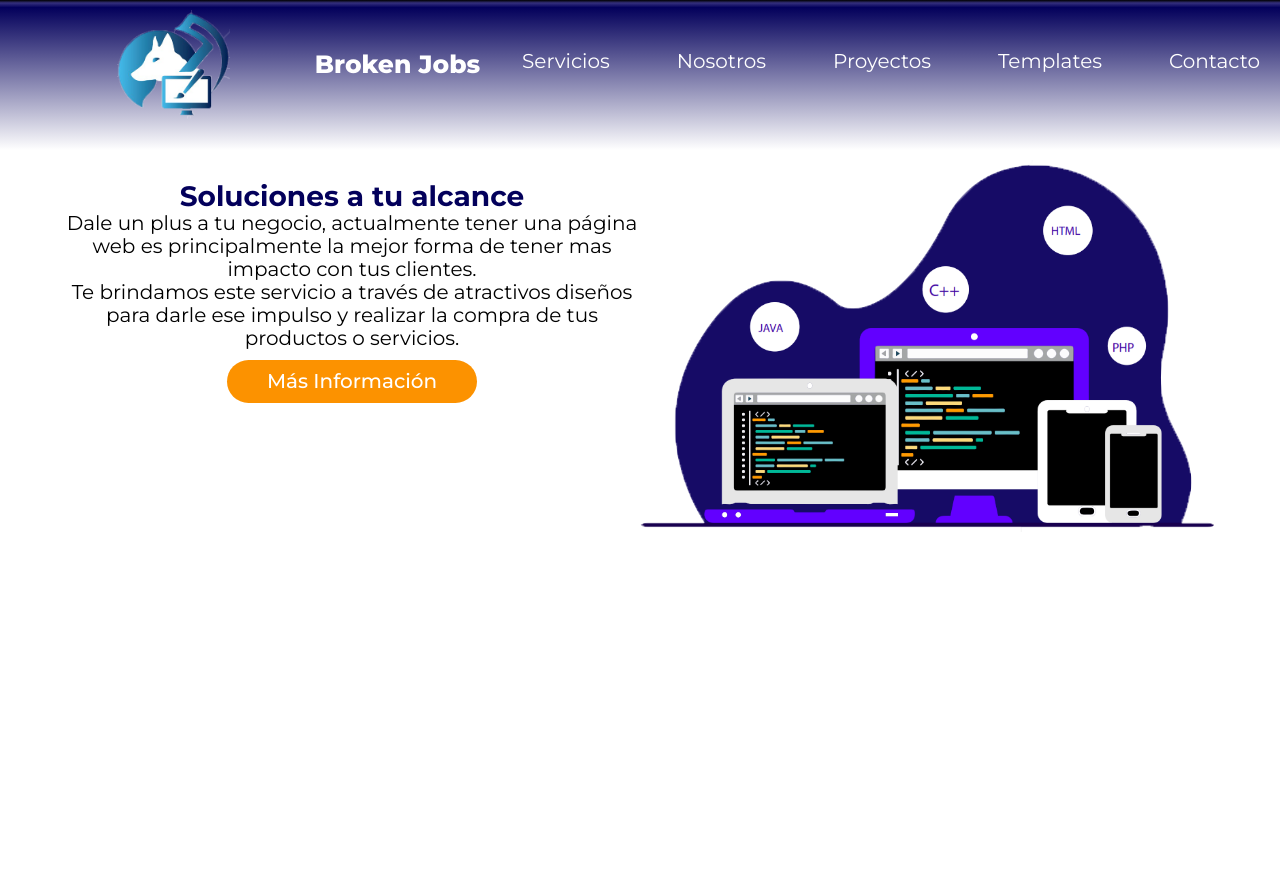
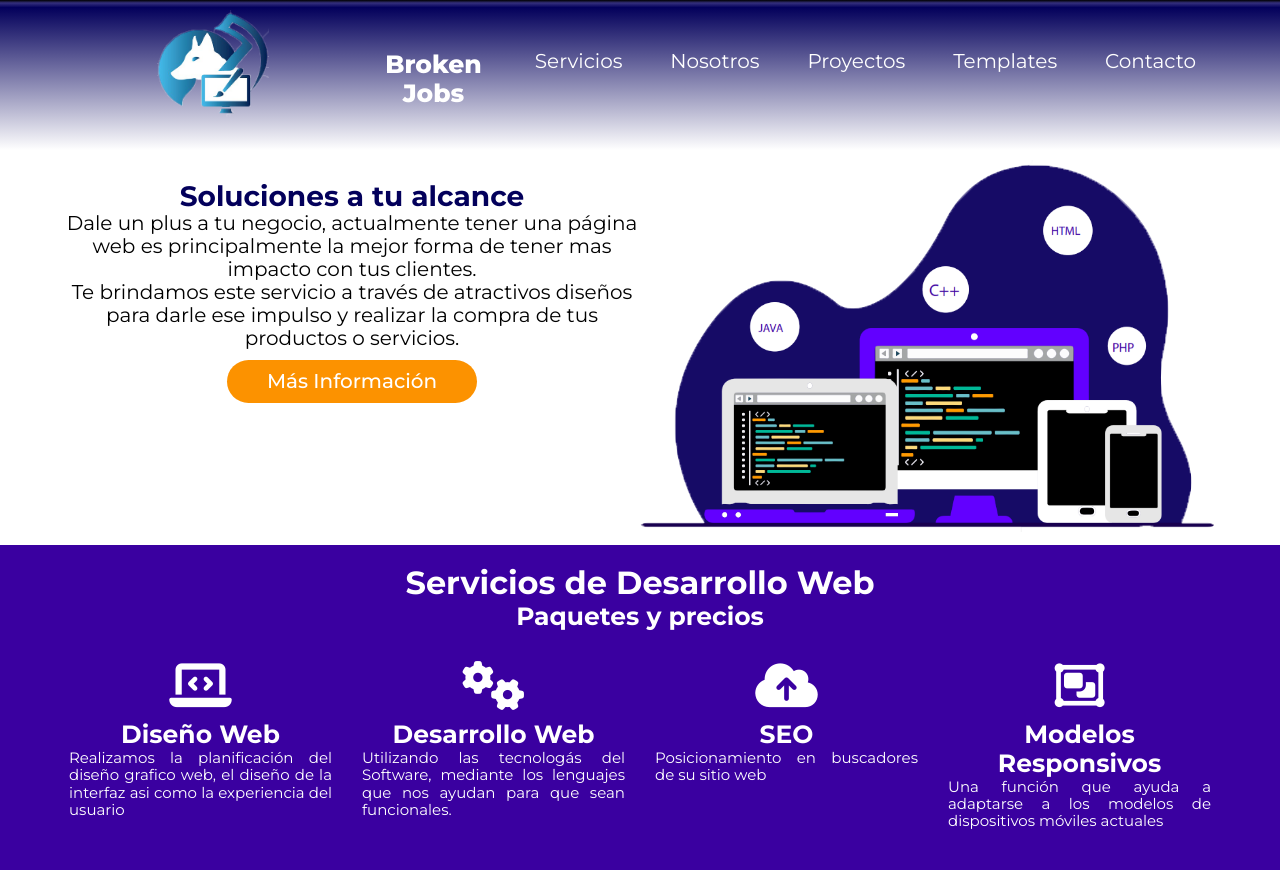
Before and after one commit to CRAZY3N/BorkenJobs, a plain HTML site: page index.html in a window 1280 px wide. Before the commit the page ends 800 px from the top, so only its background shows below. Drawn offline with Linux system fonts and the light colour scheme.

Commit message:
Parte de Paquetes y Precios

```diff
--- a/css/main.css
+++ b/css/main.css
@@ -7,6 +7,7 @@
 :root{
     --primary: #FC9200;
     --second: #03005B;
+    --third: #3A00A0;
 }
 /* General */
 *{
@@ -55,9 +56,11 @@ img{width: 100%;}
 .mg-3{grid-template-columns: repeat(3, 1fr);}
 
 /* PC grid */
-.g-2{grid-template-columns: repeat(2, 1fr);}
-.g-3{grid-template-columns: repeat(3, 1fr);}
-.g-4{grid-template-columns: repeat(4, 1fr);}
+@media only screen and (min-width: 768px) {
+    .g-2{grid-template-columns: repeat(2, 1fr);}
+    .g-3{grid-template-columns: repeat(3, 1fr);}
+    .g-4{grid-template-columns: repeat(4, 1fr);}
+}
 
 /* Botones */
 .btn{
@@ -80,11 +83,12 @@ img{width: 100%;}
 /* Header */
 .header{
     padding: 3rem 0;
-    grid-template-columns: 80% 20%;
     width: 100%;
     height: 15rem;
     background-image: linear-gradient(to top, #FFFFFF 0%,  #03005B 95%, #342F7D 98%,  #000000 100%);
 }
+
+.header-contenido{grid-template-columns: 80% 20%;}
 
 /* logo */
 .logo{
@@ -122,7 +126,8 @@ img{width: 100%;}
 }
 
 @media only screen and (min-width: 768px) {
-    .header{grid-template-columns: 40% 60%;}
+    .header{}
+    .header-contenido{grid-template-columns: 40% 60%;}
     .logo{
         display: flex;
         margin: 2rem auto;
@@ -136,7 +141,7 @@ img{width: 100%;}
     .nav{
         background: none;
         width: 100%;
-        height: 7rem;
+        height: 6.5rem;
         display: flex;
         justify-content: space-between;
         align-content: center;
@@ -180,4 +185,17 @@ img{width: 100%;}
     }
 }
 
+/* Paquetes y precios */
+.paquetes{
+    color: #FFFFFF;
+    padding: 2rem 0;
+    background: var(--third);
+}
+.paq-componente{padding: 2rem 0.5rem;}
+.paq-componente p{font-size: 1.5rem;}
+.paq-componente p i{
+    padding: 1rem;
+    font-size: 5rem;
+}
+
 /* IDs */
--- a/index.html
+++ b/index.html
@@ -10,7 +10,8 @@
 </head>
 <body>
     <header class="header g">
-        <!-- Logo -->
+        <div class="header-contenido contenedor g">
+            <!-- Logo -->
         <div class="logo">
             <a href="index.html"><img src="img/Logo.png" alt="Logo"></a>
             <a href="index.html">Broken Jobs</a>
@@ -19,6 +20,7 @@
         <div class="menu-movil">
             <i class="fas fa-bars" id="menu-movil"></i>
         </div>
+         <!-- Navegación -->
         <nav class="nav">
             <a href="#">Servicios</a>
             <a href="#">Nosotros</a>
@@ -26,7 +28,9 @@
             <a href="#">Templates</a>
             <a href="#">Contacto</a>
         </nav>
+        </div>
     </header>
+    <!-- Hero -->
     <div class="hero">
         <div class="contenedor hero-content g">
             <div class="hero-img"> <img src="img/img01.png" alt="Nosotros"> </div>
@@ -39,6 +43,38 @@
         </div>
     </div>
 
+    <!-- Paquetes -->
+    <div class="paquetes">
+        <h2 class="tc">Servicios de Desarrollo Web</h2>
+        <h4 class="tc">Paquetes y precios</h4>
+        <div class="paquetes-contendido contenedor g gp mg-2 g-4">
+            <div class="paq-componente">
+                <p class="tc"><i class="fas fa-laptop-code"></i></p>
+                <h4 class="tc">Diseño Web</h4>
+                <p class="tj">Realizamos la planificación del diseño grafico web, el diseño de la interfaz asi como la experiencia del usuario</p>
+            </div>
+            <div class="paq-componente">
+                <p class="tc"><i class="fas fa-cogs"></i></p>
+                <h4 class="tc">Desarrollo Web</h4>
+                <p class="tj">Utilizando las tecnologás del Software, mediante los lenguajes que nos ayudan para que sean funcionales.</p>
+            </div>
+            <div class="paq-componente">
+                <p class="tc"><i class="fas fa-cloud-upload-alt"></i></p>
+                <h4 class="tc">SEO</h4>
+                <p class="tj">Posicionamiento en buscadores de su sitio web</p>
+            </div>
+            <div class="paq-componente">
+                <p class="tc"><i class="far fa-object-group"></i></p>
+                <h4 class="tc">Modelos Responsivos</h4>
+                <p class="tj">Una función que ayuda a adaptarse a los modelos de dispositivos móviles actuales</p>
+            </div>
+
+        </div>
+
+    </div>
+
+
+
     <!-- JS -->
     <!-- Font-awesome -->
     <script src="https://kit.fontawesome.com/17860883e4.js" crossorigin="anonymous"></script>
```
